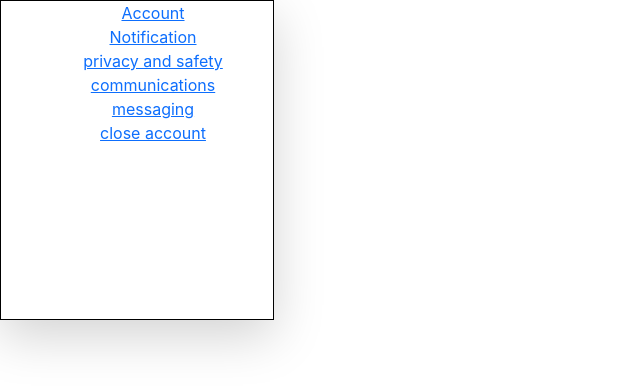
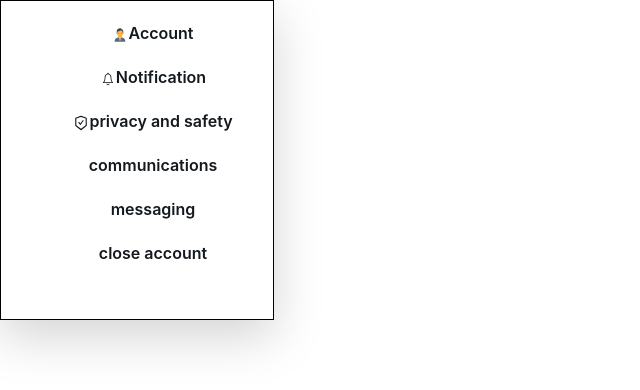
Before and after one commit to ravindarsahani3183/social-Networking, a React (Create React App) app: page /SettingSidebar in a window 1280 px wide. Shown: the top 390 px of the page, without its empty margins (0-640 px from the left). Built offline with nearby package versions, Linux system fonts and the light colour scheme.

Commit message:
setting sidebar

```diff
--- a/src/Setting/SettingSidebar.js
+++ b/src/Setting/SettingSidebar.js
@@ -1,17 +1,21 @@
 import React from 'react'
 import './settingSidebar.css';
 import { Link } from 'react-router-dom';
+import { FcBusinessman } from 'react-icons/fc';
+import { IoIosNotificationsOutline } from 'react-icons/io';
+import { AiOutlineSafetyCertificate} from 'react-icons/ai';
+
 const SettingSidebar = () => {
   return (
-    <div className='setting-sedebar shadow-lg'>
+    <div className='setting-sidebar shadow-lg'>
       <div>
         <ul className='setting-sedebar-ul'>
-            <li><Link className='' to="/SettingSidebar">Account</Link></li>
-            <li><Link className='' to="/SettingSidebar">Notification</Link></li>
-            <li><Link className='' to="/SettingSidebar">privacy and safety</Link></li>
-            <li><Link className='' to="/SettingSidebar">communications</Link></li>
-            <li><Link className='' to="/SettingSidebar">messaging</Link></li>
-            <li><Link className='' to="/SettingSidebar">close account</Link></li>
+            <li className='setting-sidebar-li'><Link className='setting-sidebar-list fs-6' to="/SettingSidebar"><FcBusinessman/>Account</Link></li>
+            <li className='setting-sidebar-li'><Link className='setting-sidebar-list fs-6' to="/SettingSidebar"><IoIosNotificationsOutline/>Notification</Link></li>
+            <li className='setting-sidebar-li'><Link className='setting-sidebar-list fs-6' to="/SettingSidebar"><AiOutlineSafetyCertificate/>privacy and safety</Link></li>
+            <li className='setting-sidebar-li'><Link className='setting-sidebar-list fs-6' to="/SettingSidebar">communications</Link></li>
+            <li className='setting-sidebar-li'><Link className='setting-sidebar-list fs-6' to="/SettingSidebar">messaging</Link></li>
+            <li className='setting-sidebar-li'><Link className='setting-sidebar-list fs-6' to="/SettingSidebar">close account</Link></li>
         </ul>
       </div>
     </div>
--- a/src/Setting/settingSidebar.css
+++ b/src/Setting/settingSidebar.css
@@ -1,4 +1,4 @@
-.setting-sedebar{
+.setting-sidebar{
  width: 274px;
  height: 320px;
  border: 1px solid black;
@@ -6,3 +6,11 @@
 .setting-sedebar-ul{
     list-style: none;
 }
+.setting-sidebar-list{
+    text-decoration: none;
+    color: #14191e;
+    font-weight: 600;
+}
+.setting-sidebar-li{
+    padding-top: 20px;
+}
```
